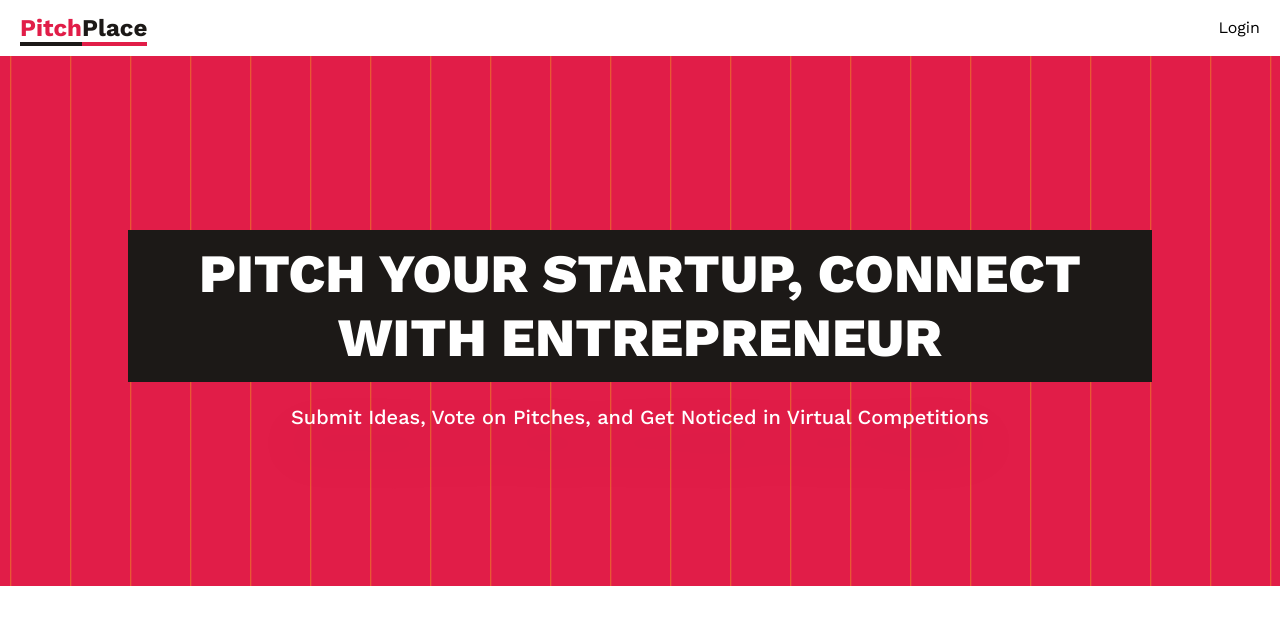
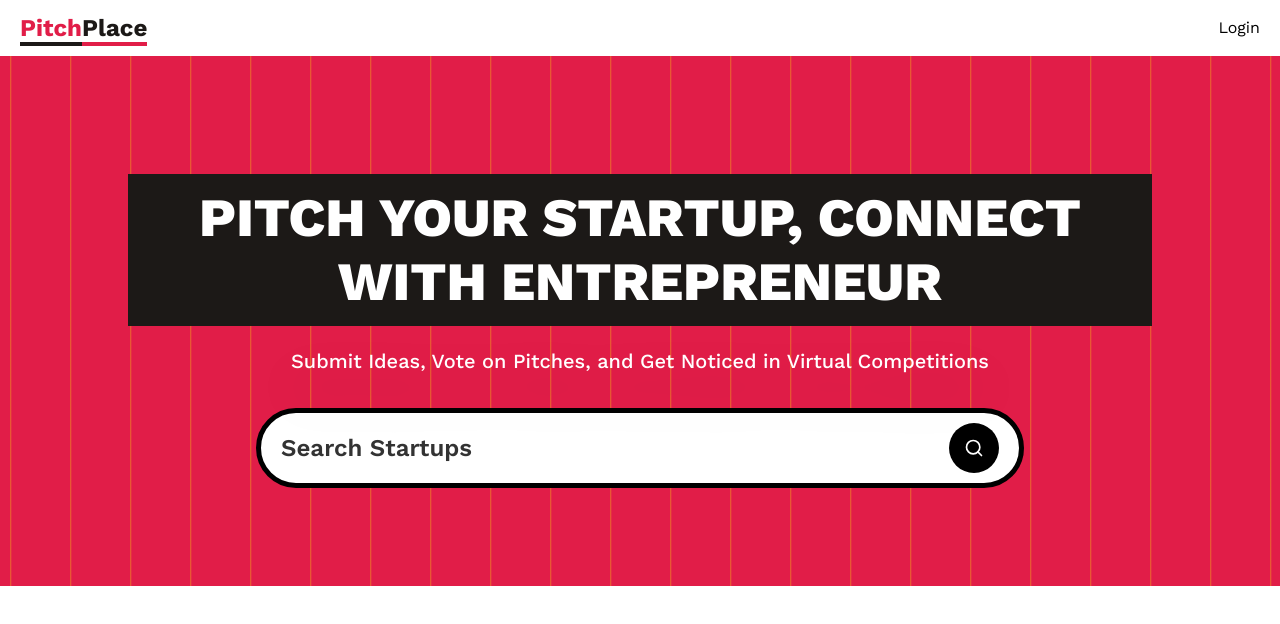
Before and after one commit to Isfhan/pitch_place, a Next.js app: page / in a window 1280 px wide. Shown: the top 624 px of the page. Built offline with nearby package versions, Linux system fonts and the light colour scheme; no server answers.

Commit message:
Add search form and update components folder location

```diff
--- a/src/app/(root)/layout.tsx
+++ b/src/app/(root)/layout.tsx
@@ -1,5 +1,5 @@
 // Import components
-import Navbar from "@/app/components/Navbar";
+import Navbar from "@/components/Navbar";
 
 export default function Layout({
   children,
--- a/src/app/(root)/page.tsx
+++ b/src/app/(root)/page.tsx
@@ -1,10 +1,22 @@
-export default function Home() {
+import SearchForm from "@/components/SearchForm";
+
+export default async function Home({
+  searchParams,
+}: {
+  searchParams: { query?: string };
+}) {
+  // Get the search query
+  const query = await searchParams.query;
+
   return (
     <section className="pink_container">
       <h1 className="heading">Pitch Your Startup, Connect with Entrepreneur</h1>
       <p className="sub-heading !max-w-3xl drop-shadow-2xl shadow-stone-900">
         Submit Ideas, Vote on Pitches, and Get Noticed in Virtual Competitions
       </p>
+
+      {/* Search Form */}
+      <SearchForm query={query} />
     </section>
   );
 }
--- /dev/null
+++ b/src/components/SearchForm.tsx
@@ -0,0 +1,30 @@
+// Import stuff from next
+import Form from "next/form";
+
+// Import components
+import SearchFormReset from "@/components/SearchFormReset";
+
+// Import icons
+import { Search } from "lucide-react";
+
+const SearchForm = ({ query }: { query?: string }) => {
+  return (
+    <Form action="/" className="search-form">
+      <input
+        name="query"
+        defaultValue={query}
+        className="search-input"
+        placeholder="Search Startups"
+      />
+      <div className="flex gap-2">
+        {query && <SearchFormReset />}
+
+        <button type="submit" className="search-btn text-white">
+          <Search className="size-5" />
+        </button>
+      </div>
+    </Form>
+  );
+};
+
+export default SearchForm;
--- /dev/null
+++ b/src/components/SearchFormReset.tsx
@@ -0,0 +1,27 @@
+"use client";
+
+// import stuff from next
+import Link from "next/link";
+
+// import icons
+import { X } from "lucide-react";
+
+const SearchFormReset = () => {
+  const handleReset = () => {
+    const form = document.querySelector(".search-form") as HTMLFormElement;
+
+    if (form) {
+      form.reset();
+    }
+  };
+
+  return (
+    <button type="reset" onClick={handleReset}>
+      <Link href="/" className="search-btn text-white">
+        <X className="size-5" />
+      </Link>
+    </button>
+  );
+};
+
+export default SearchFormReset;
```
Also changed, not shown: src/components/Navbar.tsx (renamed from src/app/components/Navbar.tsx).
